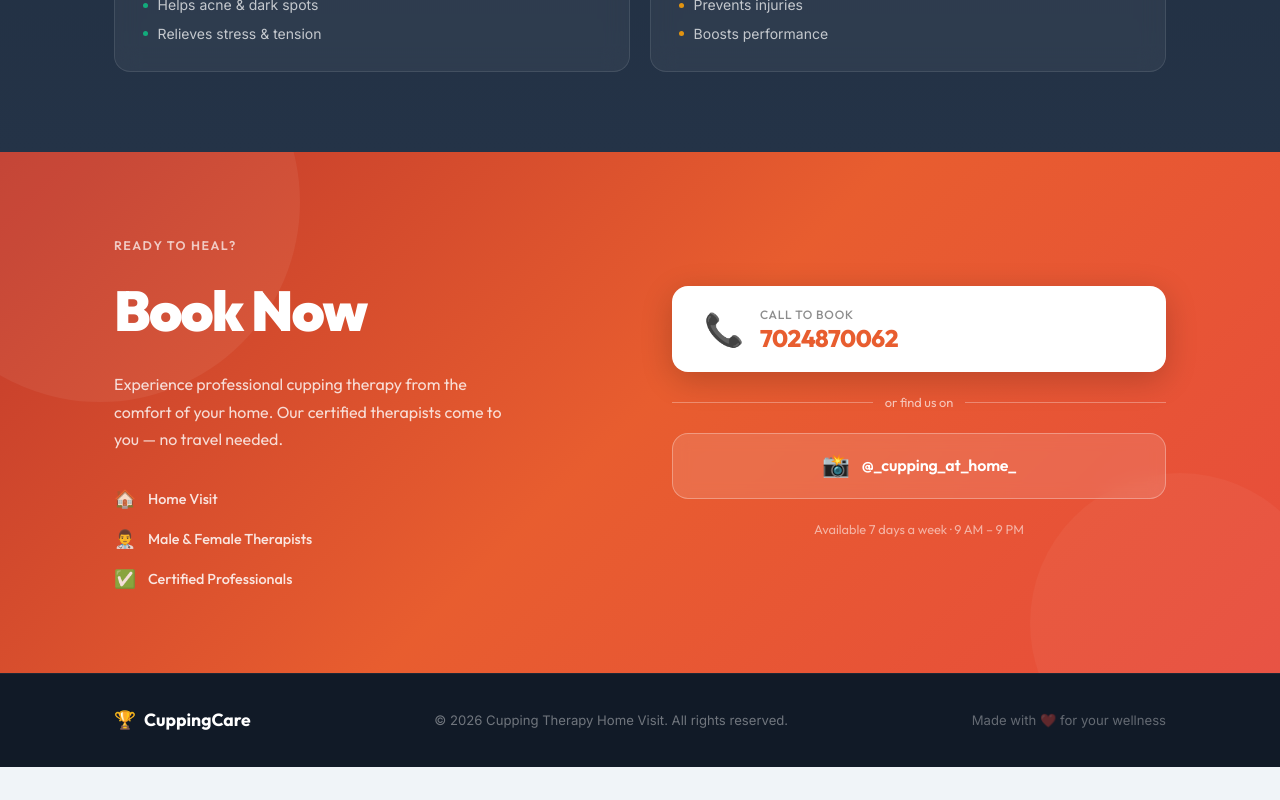
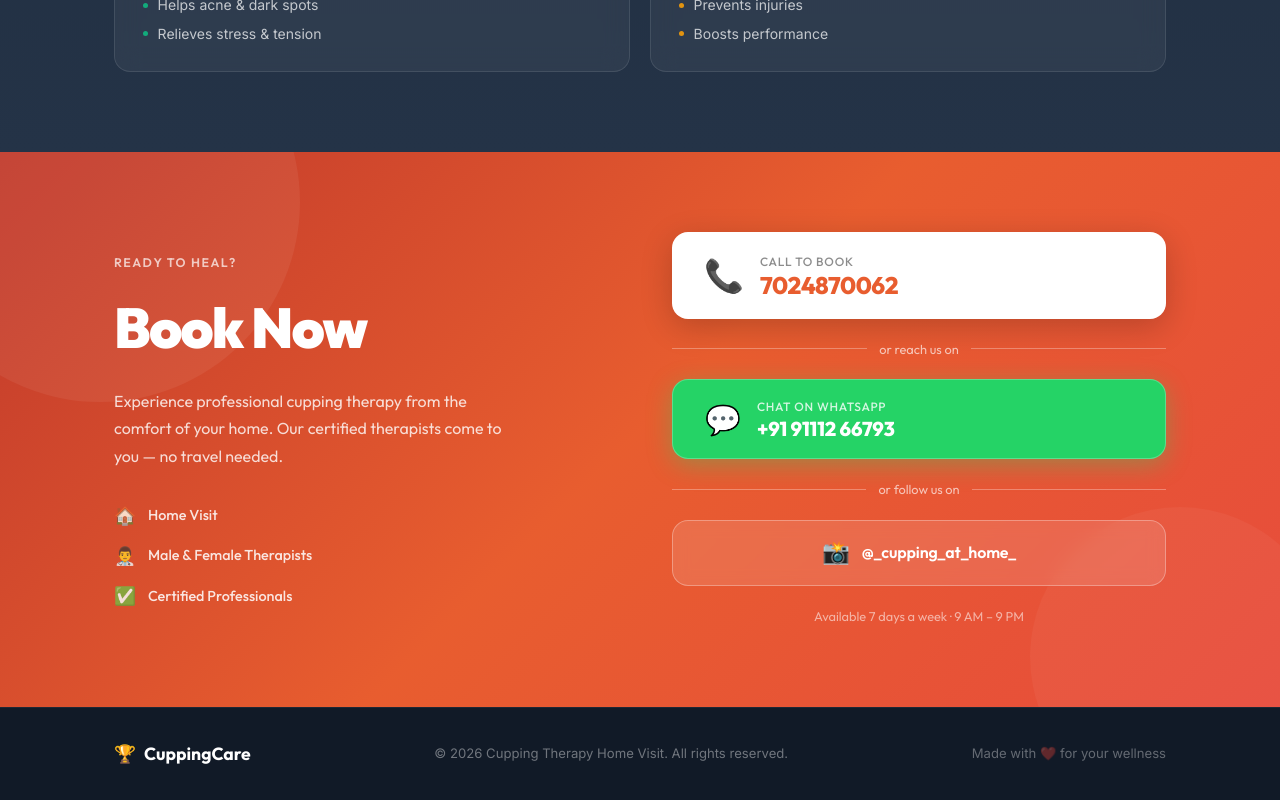
Before and after one commit to musketeer033/ahad-repo, a React (Vite) app: page / in a window 1280 px wide. Shown: the part 2401-3201 px from the top of the page. Before the commit the page ends 3168 px from the top, so only its background shows below. Built offline with nearby package versions, Linux system fonts and the light colour scheme.

Commit message:
✨ Add WhatsApp deep link to BookNow section
- WhatsApp button linking to +91 9111266793 via wa.me
- Pre-filled greeting message on click
- Green branded button with hover animation
- Reordered: Call → WhatsApp → Instagram

```diff
--- a/src/components/BookNow.jsx
+++ b/src/components/BookNow.jsx
@@ -66,7 +66,28 @@ function BookNow() {
 
             <div className={styles.orDivider}>
               <span className={styles.orLine}></span>
-              <span className={styles.orText}>or find us on</span>
+              <span className={styles.orText}>or reach us on</span>
+              <span className={styles.orLine}></span>
+            </div>
+
+            <a
+              href="https://wa.me/919111266793?text=Hi!%20I%20am%20interested%20in%20booking%20a%20cupping%20therapy%20session."
+              target="_blank"
+              rel="noopener noreferrer"
+              className={styles.whatsappBtn}
+              id="whatsapp-btn"
+              aria-label="Chat on WhatsApp"
+            >
+              <span className={styles.whatsappIcon}>💬</span>
+              <div className={styles.whatsappText}>
+                <span className={styles.whatsappLabel}>Chat on WhatsApp</span>
+                <span className={styles.whatsappNumber}>+91 91112 66793</span>
+              </div>
+            </a>
+
+            <div className={styles.orDivider}>
+              <span className={styles.orLine}></span>
+              <span className={styles.orText}>or follow us on</span>
               <span className={styles.orLine}></span>
             </div>
 
--- a/src/components/BookNow.module.css
+++ b/src/components/BookNow.module.css
@@ -201,6 +201,55 @@
   letter-spacing: -0.01em;
 }
 
+/* WhatsApp Button */
+.whatsappBtn {
+  display: flex;
+  align-items: center;
+  gap: 1rem;
+  background: #25D366;
+  border: 1.5px solid rgba(255, 255, 255, 0.25);
+  color: var(--color-white);
+  padding: 1rem 2rem;
+  border-radius: var(--radius-md);
+  width: 100%;
+  text-align: left;
+  transition: var(--transition-bounce);
+  box-shadow: 0 6px 24px rgba(37, 211, 102, 0.35);
+}
+
+.whatsappBtn:hover {
+  background: #1ebe5d;
+  transform: translateY(-4px) scale(1.02);
+  box-shadow: 0 12px 36px rgba(37, 211, 102, 0.45);
+}
+
+.whatsappIcon {
+  font-size: 1.8rem;
+  animation: float 2.5s ease-in-out infinite;
+  animation-delay: 0.5s;
+}
+
+.whatsappText {
+  display: flex;
+  flex-direction: column;
+}
+
+.whatsappLabel {
+  font-size: 0.75rem;
+  font-weight: 500;
+  color: rgba(255, 255, 255, 0.8);
+  text-transform: uppercase;
+  letter-spacing: 0.06em;
+}
+
+.whatsappNumber {
+  font-size: 1.25rem;
+  font-weight: 800;
+  color: var(--color-white);
+  letter-spacing: -0.01em;
+  line-height: 1.3;
+}
+
 /* Note */
 .note {
   font-size: 0.8rem;
```
